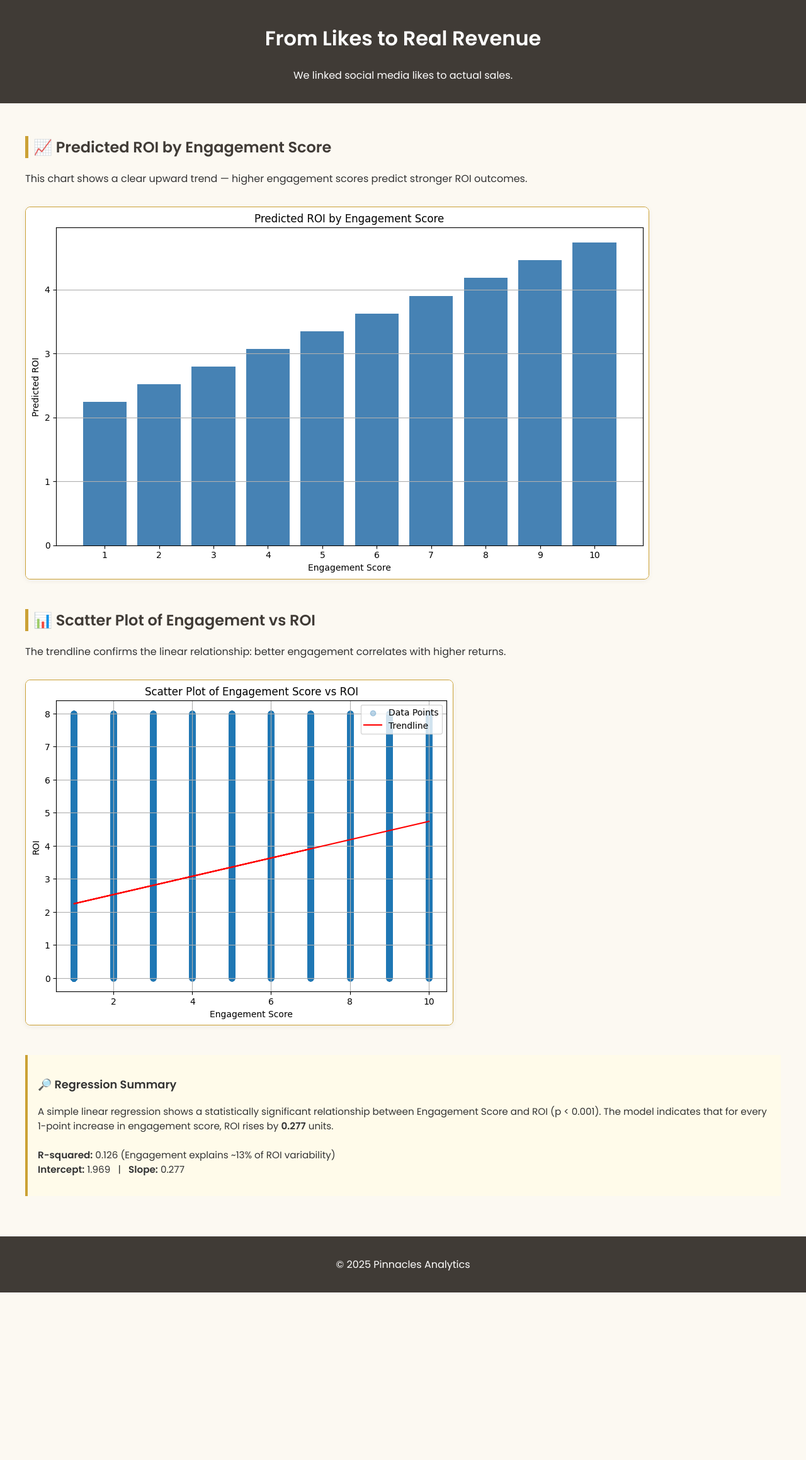
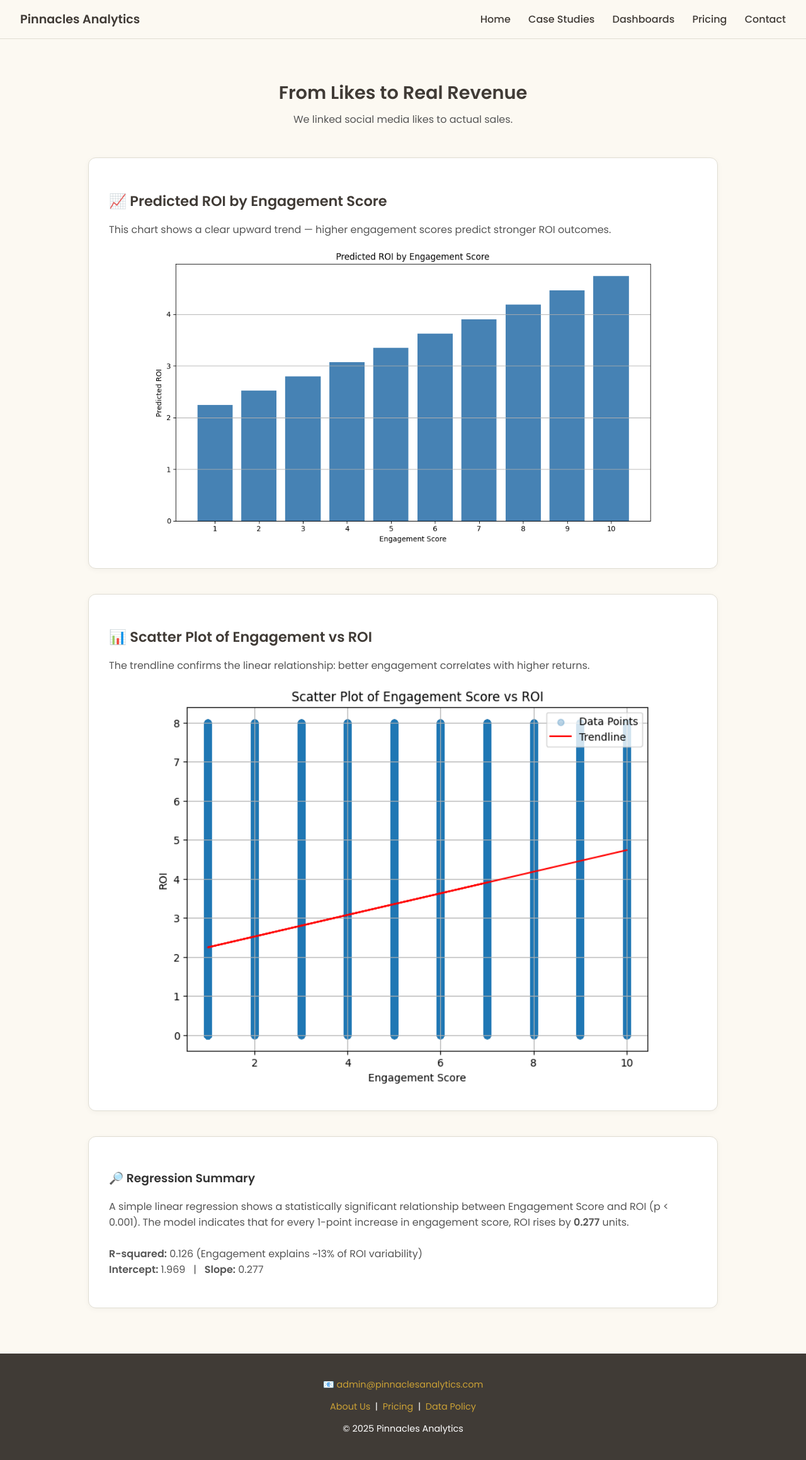
Before and after one commit to lyven81/pinnacles-learning-website, a Jekyll site: the page dashboard/dashboard-5.html, which Jekyll copies as it is, in a window 1280 px wide. Shown: the whole page at 63% size. Built offline with Jekyll 4.4.1, drawn with Linux system fonts in a browser that asks for light colours; before the commit the page ends 2052 px from its top, so only the background shows below that.

Commit message:
Update dashboard-5.html

```diff
--- a/dashboard/dashboard-5.html
+++ b/dashboard/dashboard-5.html
@@ -1,62 +1,180 @@
+
+
 <!DOCTYPE html>
 <html lang="en">
 <head>
   <meta charset="UTF-8" />
-  <meta name="viewport" content="width=device-width, initial-scale=1.0"/>
-  <title>From Likes to Real Revenue | Pinnacles Analytics</title>
-  <link href="https://fonts.googleapis.com/css2?family=Poppins:wght@400;500;600&display=swap" rel="stylesheet"/>
+  <meta name="viewport" content="width=device-width, initial-scale=1.0" />
+  <title>Real Insight | Pinnacles Analytics</title>
+  <link href="https://fonts.googleapis.com/css2?family=Poppins:wght@400;500;600&display=swap" rel="stylesheet" />
   <style>
-    body {
+    html, body {
+      height: 100%;
+      margin: 0;
       font-family: 'Poppins', sans-serif;
       background-color: #FCF9F2;
-      margin: 0;
-      padding: 0;
       color: #333;
     }
-    header, footer {
+
+    body {
+      display: flex;
+      flex-direction: column;
+    }
+
+    .navbar {
+      display: flex;
+      justify-content: space-between;
+      align-items: center;
+      background-color: #FCF9F2;
+      padding: 1rem 2rem;
+      border-bottom: 1px solid #e0ddd3;
+    }
+
+    .navbar .brand {
+      font-size: 1.2rem;
+      font-weight: 600;
+      color: #403B36;
+    }
+
+    .navbar nav a {
+      margin-left: 1.5rem;
+      text-decoration: none;
+      color: #403B36;
+      font-weight: 500;
+    }
+
+    .navbar nav a:hover {
+      color: #CBA135;
+    }
+
+    header {
+      text-align: center;
+      padding: 4rem 1rem 2rem;
+      background: linear-gradient(to bottom right, #FCF9F2, #fff9e7);
+    }
+
+    header h1 {
+      font-size: 2.5rem;
+      color: #403B36;
+      margin: 0;
+    }
+
+    header p {
+      font-size: 1.2rem;
+      color: #555;
+      max-width: 700px;
+      margin: 1rem auto 0;
+    }
+
+    .container {
+      padding: 2rem;
+      max-width: 1000px;
+      margin: 0 auto;
+    }
+
+    .dashboard-intro {
+      text-align: center;
+      margin: 2rem auto 3rem;
+    }
+
+    .dashboard-intro h2 {
+      font-size: 1.8rem;
+      color: #403B36;
+      margin-bottom: 0.5rem;
+    }
+
+    .dashboard-intro p {
+      color: #555;
+      font-size: 1rem;
+      max-width: 700px;
+      margin: 0 auto;
+    }
+
+    .chart-section {
+      background: #fff;
+      border: 1px solid #e0ddd3;
+      border-radius: 12px;
+      padding: 2rem;
+      margin-bottom: 2.5rem;
+      box-shadow: 0 2px 10px rgba(0, 0, 0, 0.04);
+    }
+
+    .chart-section h2 {
+      font-size: 1.4rem;
+      color: #403B36;
+      margin-bottom: 0.5rem;
+    }
+
+    .chart-section p {
+      color: #555;
+      margin-bottom: 1rem;
+    }
+
+    .chart-section img {
+      width: 100%;
+      max-width: 800px;
+      display: block;
+      margin: 1rem auto 0;
+      border-radius: 8px;
+    }
+
+    footer {
       background-color: #403B36;
-      color: #FFFFFF;
+      color: white;
       text-align: center;
-      padding: 1rem;
+      padding: 1.5rem;
+      font-size: 0.9rem;
+      margin-top: auto;
     }
-    .container {
-      max-width: 1200px;
-      margin: auto;
-      padding: 2rem;
+
+    footer a {
+      color: #CBA135;
+      text-decoration: none;
     }
-    h2 {
-      color: #403B36;
-      border-left: 5px solid #CBA135;
-      padding-left: 0.5rem;
+
+    footer a:hover {
+      text-decoration: underline;
     }
-    .chart-section {
-      margin-bottom: 2.5rem;
-    }
-    img {
-      max-width: 100%;
-      height: auto;
-      border: 1px solid #CBA135;
-      border-radius: 8px;
-      box-shadow: 0 2px 8px rgba(0,0,0,0.06);
-      margin-top: 1rem;
-    }
-    .summary {
-      background: #fffbea;
-      border-left: 4px solid #CBA135;
-      padding: 1rem;
-      margin-bottom: 2rem;
-      font-size: 0.95rem;
+
+    @media (max-width: 768px) {
+      .navbar {
+        flex-direction: column;
+        align-items: flex-start;
+      }
+
+      .navbar nav {
+        margin-top: 0.5rem;
+      }
+
+      header h1 {
+        font-size: 2rem;
+      }
+
+      .dashboard-intro h2 {
+        font-size: 1.4rem;
+      }
     }
   </style>
 </head>
 <body>
 
-  <header>
-    <h1>From Likes to Real Revenue</h1>
-    <p>We linked social media likes to actual sales.</p>
-  </header>
+  <div class="navbar">
+    <div class="brand">Pinnacles Analytics</div>
+    <nav>
+      <a href="index.html">Home</a>
+      <a href="case-studies.html">Case Studies</a>
+      <a href="dashboard.html">Dashboards</a>
+      <a href="pricing.html">Pricing</a>
+      <a href="contact.html">Contact</a>
+    </nav>
+  </div>
 
-  <div class="container">
+  <main class="container">
+
+    <div class="dashboard-intro">
+      <h2>From Likes to Real Revenue</h2>
+      <p>We linked social media likes to actual sales.</p>
+    </div>
 
     <div class="chart-section">
       <h2>📈 Predicted ROI by Engagement Score</h2>
@@ -81,9 +199,15 @@
       </p>
     </div>
 
-  </div>
+  </main>
 
   <footer>
+    <p>📧 <a href="mailto:admin@pinnaclesanalytics.com">admin@pinnaclesanalytics.com</a></p>
+    <p>
+      <a href="http://www.pinnaclesanalytics.com/about.html">About Us</a> &nbsp;|&nbsp;
+      <a href="http://www.pinnaclesanalytics.com/pricing.html">Pricing</a> &nbsp;|&nbsp;
+      <a href="http://www.pinnaclesanalytics.com/privacy-policy.html">Data Policy</a>
+    </p>
     <p>© 2025 Pinnacles Analytics</p>
   </footer>
 
```
